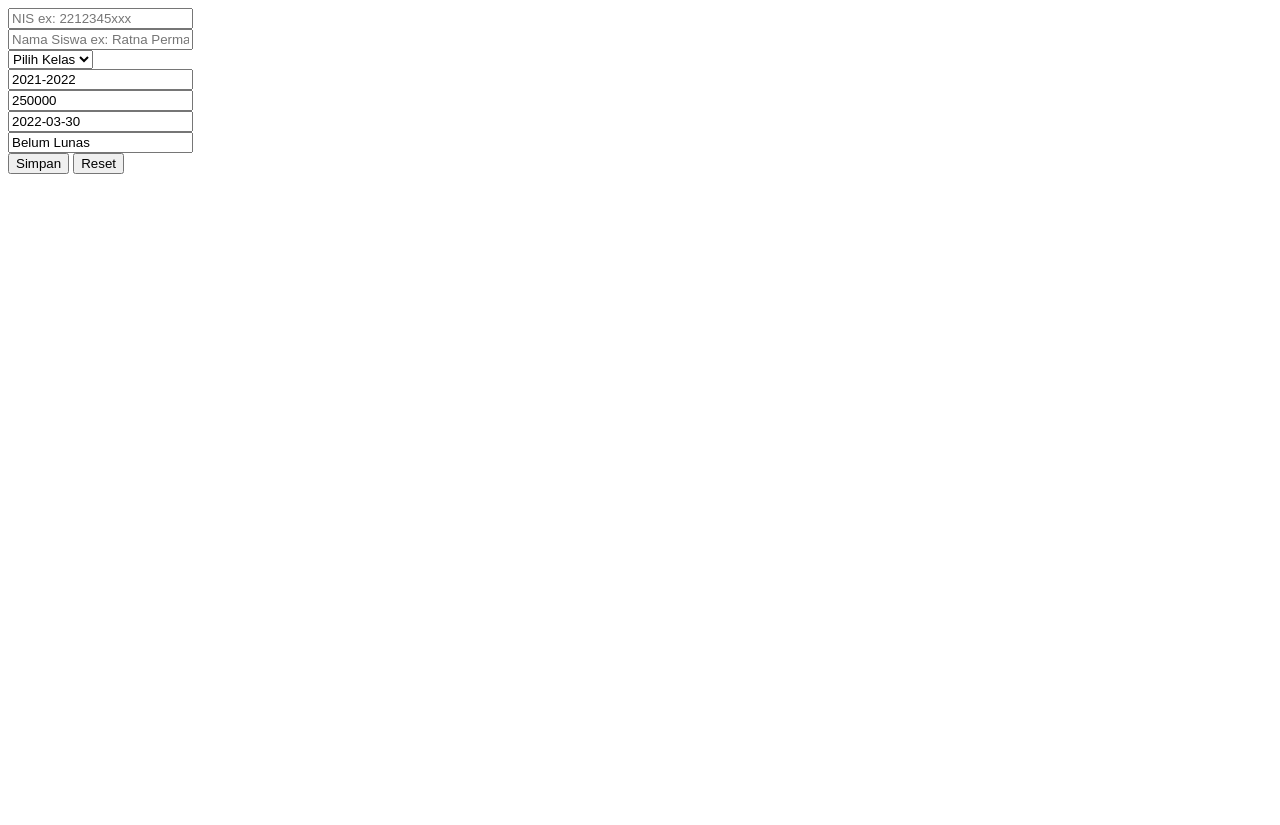
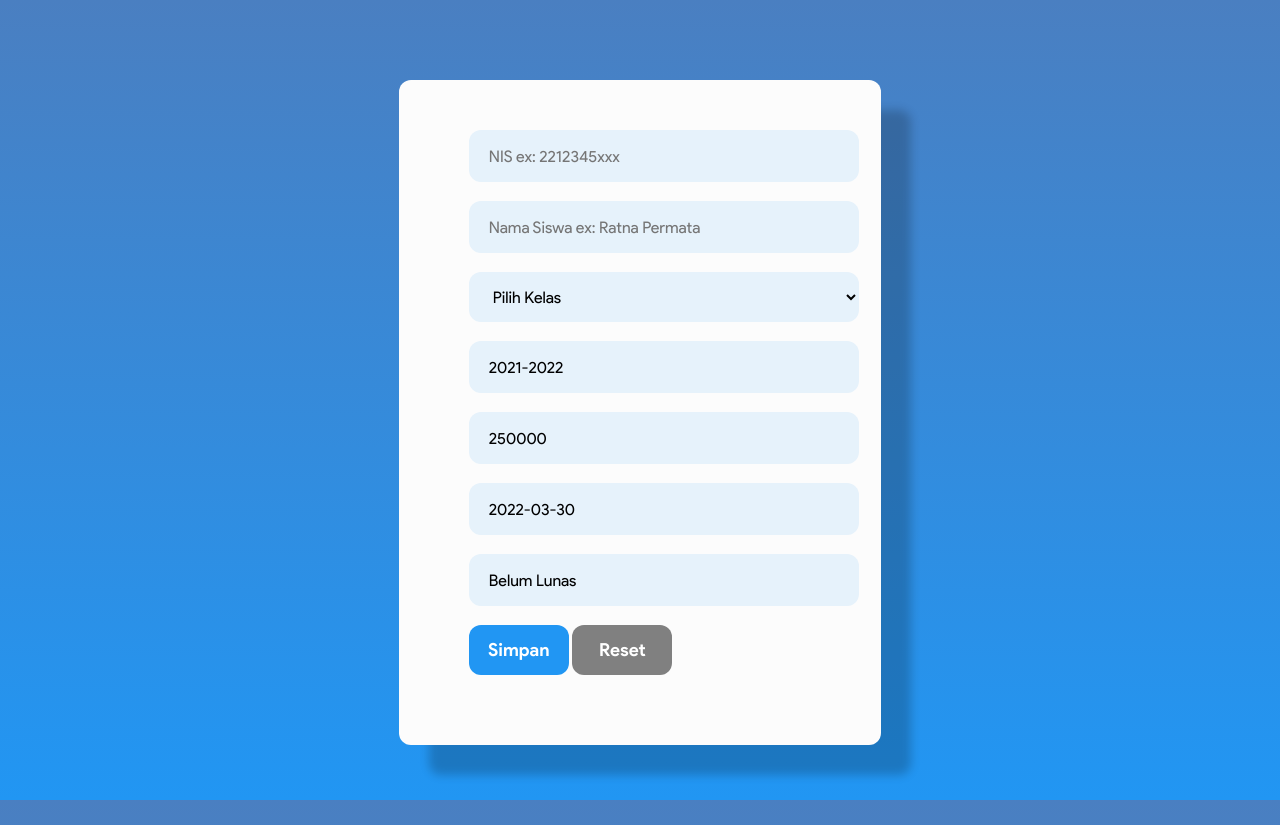
Before and after one commit to alter0z/SppPayment, a PHP site: page /staticweb/addSiswa.html in a window 1280 px wide. Before the commit the page ends 174 px from the top, so only its background shows below. Run offline with PHP 8.4, Linux system fonts and the light colour scheme.

Commit message:
update css

```diff
--- a/src/staticweb/addSiswa.html
+++ b/src/staticweb/addSiswa.html
@@ -4,6 +4,7 @@
     <meta charset="UTF-8">
     <meta http-equiv="X-UA-Compatible" content="IE=edge">
     <meta name="viewport" content="width=device-width, initial-scale=1.0">
+    <link rel="stylesheet" href="styles/style.css" />
     <script src="scripts/script.js"></script>
     <title>Tambah Siswa</title>
 </head>
@@ -11,8 +12,15 @@
     <div class="rowAdd">
         <div class="colAdd">
             <form action="showSiswa.html" method="post">
-                    <input type="text" name="NIS" id="add-nis" maxlength="40" placeholder="NIS ex: 2212345xxx"><br>
-                    <input type="text" name="NamaSiswa" id="add-ns" placeholder="Nama Siswa ex: Ratna Permata"><br>
+                    <div class="user">
+                        <input type="text" name="NIS" id="add-nis" maxlength="40" placeholder="NIS ex: 2212345xxx"><br>
+                    </div>
+                    <br>
+                    <div class="user">
+                        <input type="text" name="NamaSiswa" id="add-ns" placeholder="Nama Siswa ex: Ratna Permata"><br>
+                    </div>
+                    <br>
+                    <div class="kelas-add">
                         <select name="Kelas" id="add-class">
                             <option value="null">Pilih Kelas</option>
                             <option value="10-A">10-A</option>
@@ -34,11 +42,24 @@
                             <option value="12-E">12-E</option>
                             <option value="12-F">12-F</option>
                         </select>
+                    </div>
                         <br>
+                    <div class="user">
                     <input type="text" name="tahunAjaran" value="2021-2022" id="add-ta" readonly><br>
+                    </div>
+                    <br>
+                    <div class="user">
                     <input type="text" name="biayaSpp" value="250000" id="add-spp" readonly><br>
+                    </div>
+                    <br>
+                    <div class="user">
                     <input type="text" name="jatuhTempo" value="2022-03-30" id="add-jt" readonly><br>
+                    </div>
+                    <br>
+                    <div class="user">
                     <input type="text" name="transaksi" value="Belum Lunas" id="add-t" readonly><br>
+                    </div>
+                    <br>
                 <input type="submit" name="Simpan" value="Simpan" onclick="addSiswa()">
                 <input type="reset" value="Reset">
             </form>
--- a/src/staticweb/addWalkas.html
+++ b/src/staticweb/addWalkas.html
@@ -4,6 +4,7 @@
     <meta charset="UTF-8">
     <meta http-equiv="X-UA-Compatible" content="IE=edge">
     <meta name="viewport" content="width=device-width, initial-scale=1.0">
+    <link rel="stylesheet" href="styles/style.css" />
     <script src="scripts/script.js"></script>
     <title>Tambah Wali Kelas</title>
 </head>
@@ -11,6 +12,7 @@
     <div class="rowAdd">
         <div class="colAdd">
             <form action="showWalkas.html" method="post">
+                <div class="kelas-add">
                     <select name="Kelas" id="add-wclass">
                         <option value="null">Pilih Kelas</option>
                         <option value="10-A">10-A</option>
@@ -32,7 +34,9 @@
                         <option value="12-E">12-E</option>
                         <option value="12-F">12-F</option>
                     </select>
+                    </div>
                     <br>
+                    <div class="kelas-add">
                     <select name="namaWalkas" id="add-walkas">
                         <option value="null">Pilih Wali Kelas</option>
                         <option value="Afila">Afila</option>
@@ -54,6 +58,7 @@
                         <option value="Tanjiro">Tanjiro</option>
                         <option value="Nezuko">Nezuko</option>
                     </select>
+                </div>
                     <br>
                 <input type="submit" name="Simpan" value="Simpan" onclick="addWalkas()">
                 <input type="reset" value="Reset">
--- a/src/staticweb/styles/style.css
+++ b/src/staticweb/styles/style.css
@@ -173,8 +173,6 @@ input[type='submit'] {
     color: #fff;
     font-family: ProductSansBold;
     cursor: pointer;
-    -webkit-transition: all 0.2s ease;
-    transition: all 0.2s ease;
     font-size: 18px;
     position: relative;
     display: inline-block;
@@ -314,3 +312,56 @@ img {
     margin-top: -20px;
     padding: 50px;
 }
+
+.rowAdd{
+    background-color: #fcfcfc;
+    width: 35%;
+    padding: 20px;
+    margin: 80px auto;
+    border-radius: 12px;
+    box-shadow: 30px 30px 10px rgba(0, 0, 0, 0.2);
+}
+
+.colAdd
+{
+    margin-top: -20px;
+    padding: 50px;
+}
+
+input[type='reset'] {
+    border: none;
+    display: block;
+    height: 50px;
+    width: 100px;
+    background-color: grey;
+    color: #fff;
+    font-family: ProductSansBold;
+    cursor: pointer;
+    font-size: 18px;
+    position:relative;
+    display: inline-block;
+    cursor: pointer;
+    text-align: center;
+    border-radius: 12px;
+}
+
+input[type='reset']:hover {
+    background-color: darkgray;
+    -webkit-transition: all 0.2s ease;
+    transition: all 0.2s ease;
+}
+
+
+.kelas-add select {
+    font-family: ProductSansRegular;
+    background: #e6f2fb;
+    height: 50px;
+    width: 390px;
+    padding-left: 20px;
+    padding-right: 20px;
+    font-size: 16px;
+    cursor: pointer;
+    border: none;
+    outline: none;
+    border-radius: 12px;
+}
```
Also changed, not shown: src/staticweb/addTransaksi.html (+13 -1 lines).
